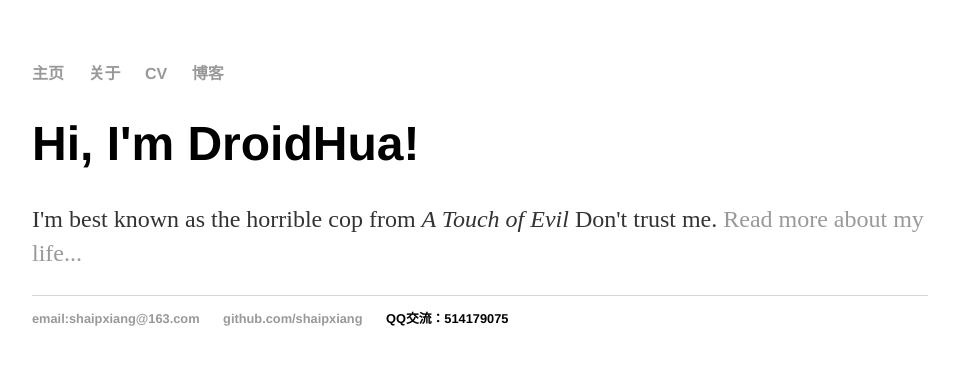
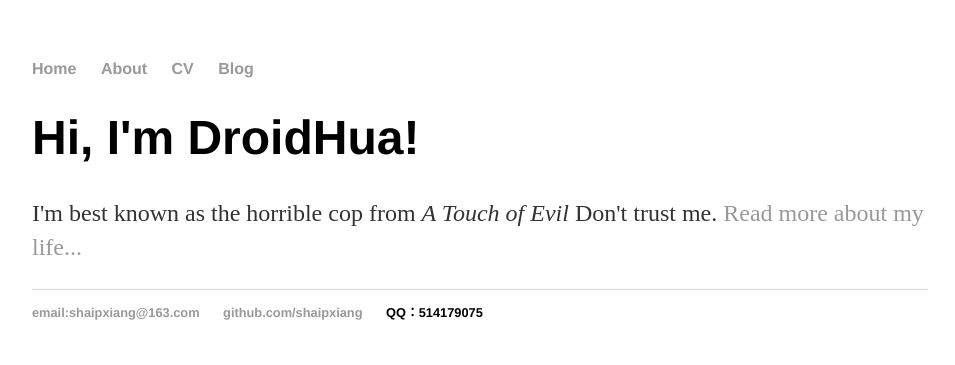
Before and after one commit to shaipxiang/ces, a Jekyll site: the page built from index.html, in a window 1280 px wide. Shown: the top 365 px of the page, without its empty margins (160-1115 px from the left). Built offline with Jekyll 4.4.1, drawn with Linux system fonts in a browser that asks for light colours.

Commit message:
Update default.html

```diff
--- a/_layouts/default.html
+++ b/_layouts/default.html
@@ -8,10 +8,10 @@
 		<body>
 			<nav>
 	    		<ul>
-	        		<li><a href="/">主页</a></li>
-		        	<li><a href="/about">关于</a></li>
-	        		<li><a href="/cv">CV</a></li>
-	        		<li><a href="/blog">博客</a></li>
+	        		<li><a href="/">Home</a></li>
+				<li><a href="/about">About</a></li>
+				<li><a href="/cv">CV</a></li>
+				<li><a href="/blog">Blog</a></li>
 	    		</ul>
 			</nav>
 			<div class="container">
@@ -23,7 +23,7 @@
 	    		<ul>
 	        		<li><a href="mailto:shaipxiang@163.com">email:shaipxiang@163.com</a></li>
 	        		<li><a href="https://github.com/shaipxiang">github.com/shaipxiang</a></li>
-				<li>QQ交流：514179075</li>
+				<li>QQ：514179075</li>
 				</ul>
 			</footer>
 		</body>
```
